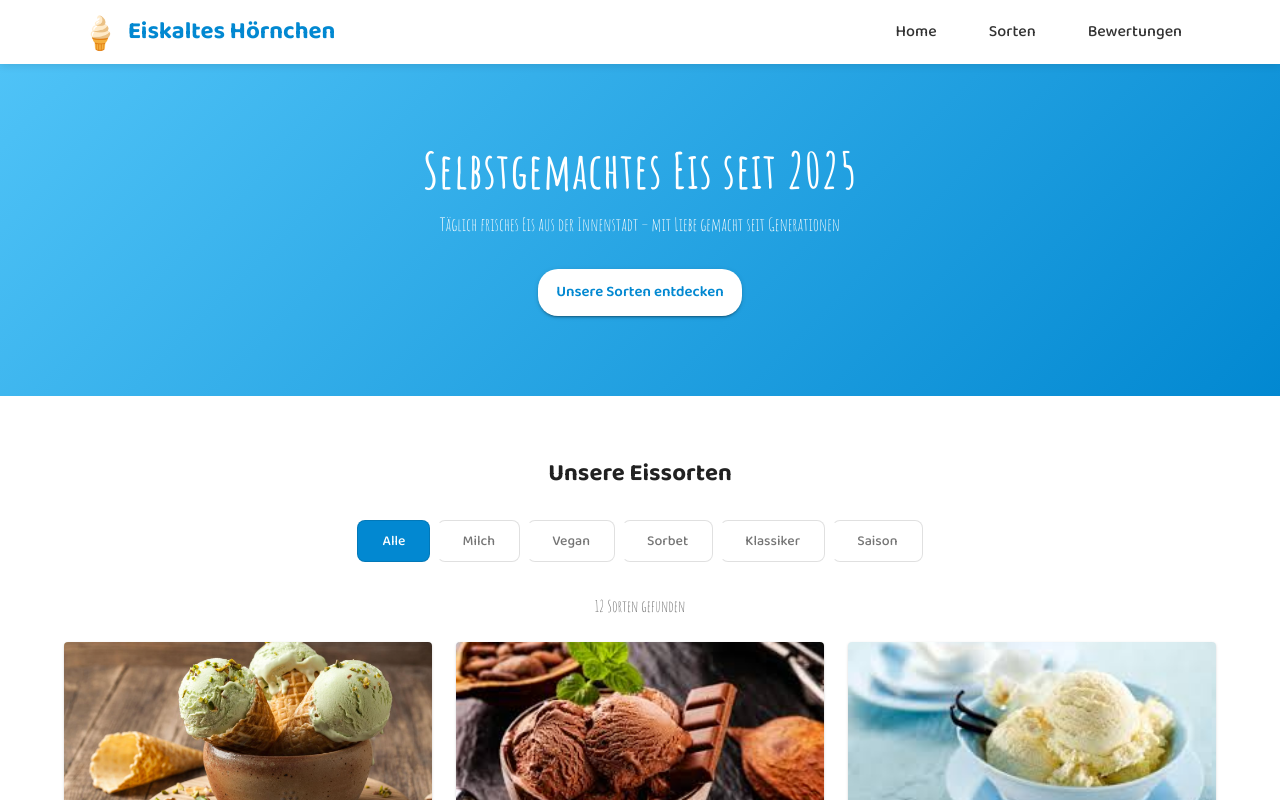
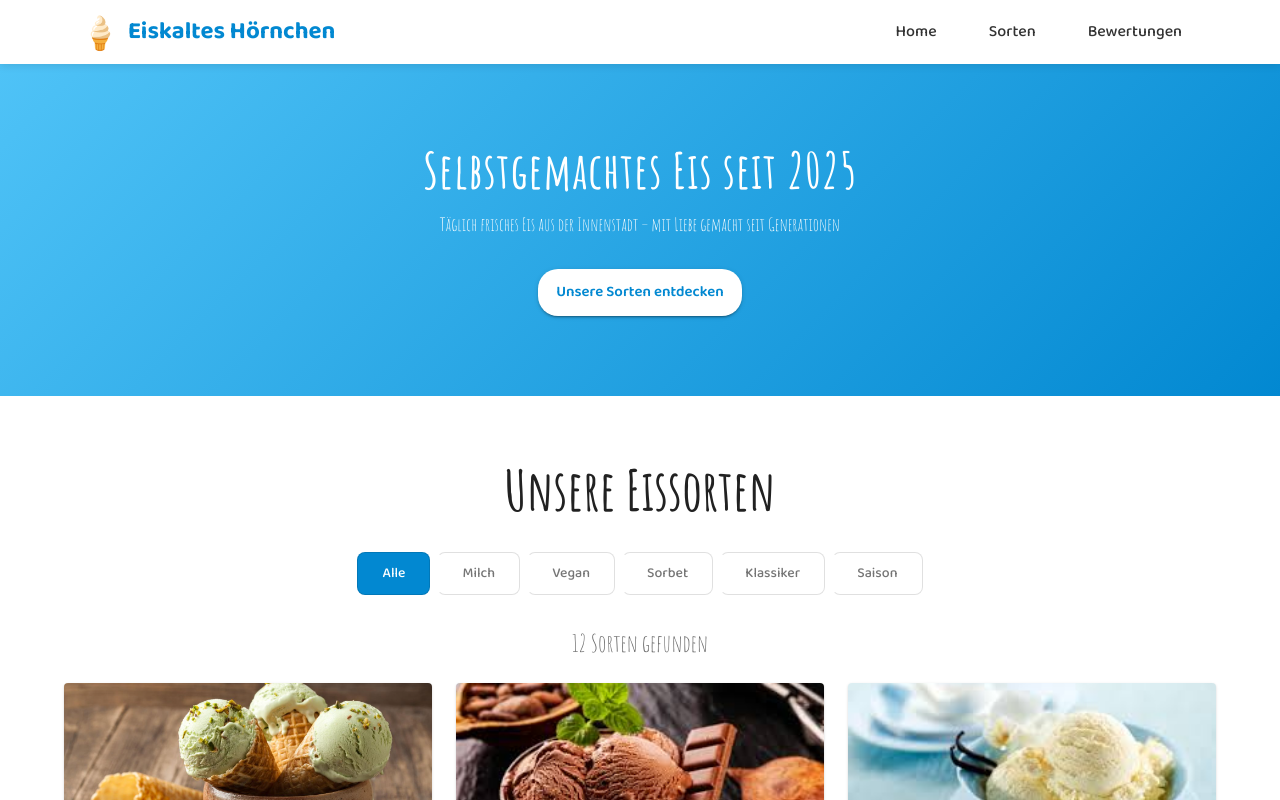
Before and after one commit to SYN-WEB-001/Eisladen, a React (Vite) app: page / in a window 1280 px wide. Shown: the top 800 px of the page. Built offline with nearby package versions, Linux system fonts and the light colour scheme.

Commit message:
Schriftgröße geändert

```diff
--- a/src/components/SortenUebersicht.jsx
+++ b/src/components/SortenUebersicht.jsx
@@ -40,7 +40,13 @@ function SortenUebersicht() {
   return (
     <Box id="sorten" sx={{ py: 8 }}>
       <Container>
-        <Typography variant="h3" component="h2" align="center" gutterBottom>
+        <Typography
+          variant="h2"
+          component="h2"
+          align="center"
+          gutterBottom
+          sx={{ fontSize: { xs: '2.5rem', md: '3.5rem' }, fontWeight: 700 }}
+        >
           Unsere Eissorten
         </Typography>
 
@@ -82,7 +88,12 @@ function SortenUebersicht() {
           </ToggleButtonGroup>
         </Box>
 
-        <Typography variant="body1" align="center" color="text.secondary" sx={{ mb: 3 }}>
+        <Typography
+          variant="h5"
+          align="center"
+          color="text.secondary"
+          sx={{ mb: 3, fontSize: { xs: '1.25rem', md: '1.5rem' } }}
+        >
           {filteredSorten.length} {filteredSorten.length === 1 ? 'Sorte' : 'Sorten'} gefunden
         </Typography>
 
```
